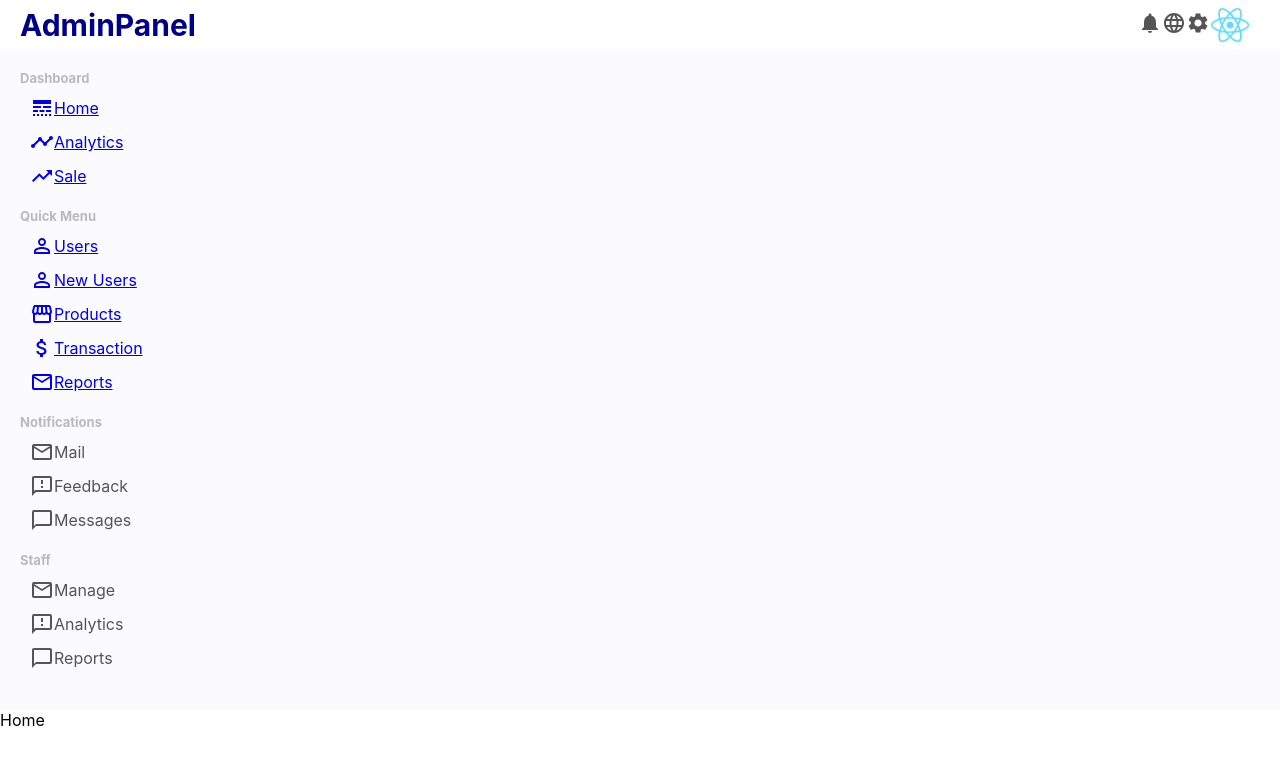
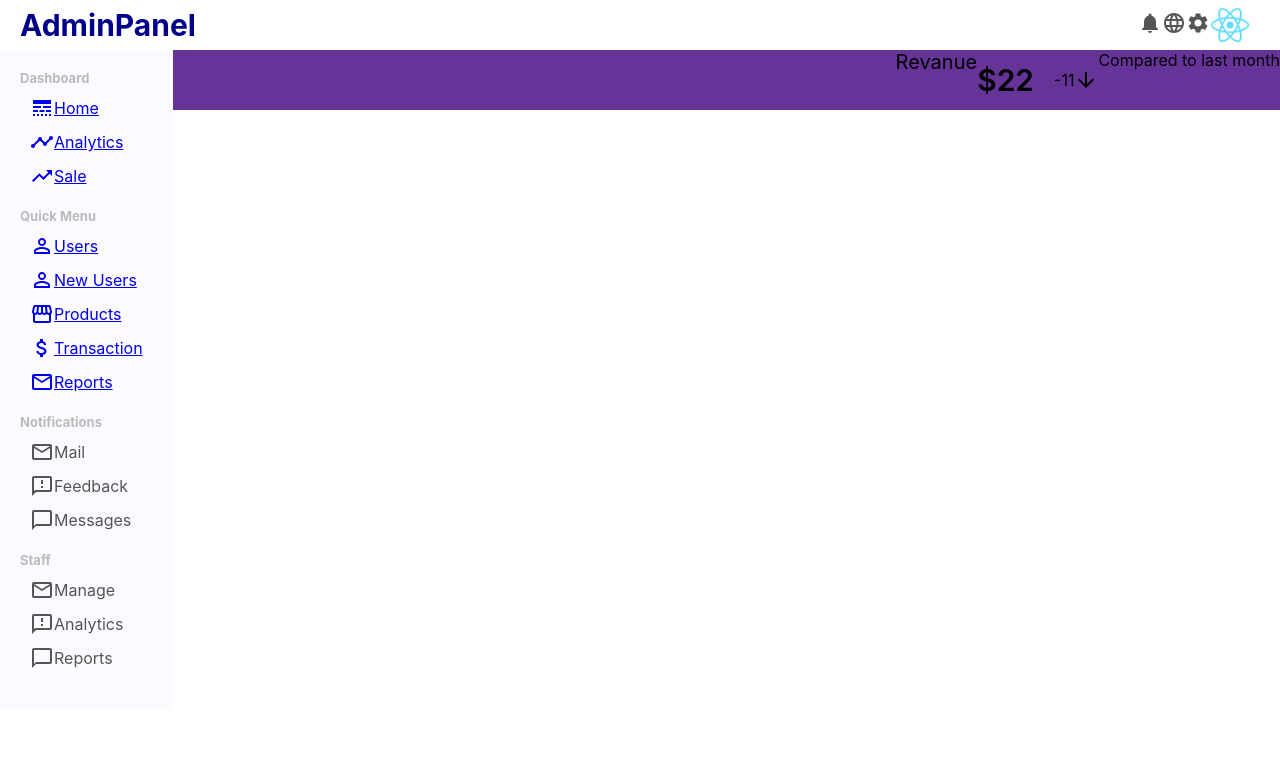
Before and after one commit to mesismart/CmsAdminPanel, a React (Create React App) app: page / in a window 1280 px wide. Shown: the top 764 px of the page. Built offline with nearby package versions, Linux system fonts and the light colour scheme.

Commit message:
added components

```diff
--- /dev/null
+++ b/src/Components/features/Feature.js
@@ -0,0 +1,20 @@
+import React from "react";
+import "./Features.css";
+import ArrowDownwardOutlinedIcon from "@mui/icons-material/ArrowDownwardOutlined";
+import ArrowUpwardOutlinedIcon from "@mui/icons-material/ArrowUpwardOutlined";
+
+export default function Feature() {
+  return (
+    <div className="features">
+      <div className="featureItem"></div>
+      <span className="featureTitle">Revanue</span>
+      <div className="featureContainer">
+        <span className="featureMoney">$22</span>
+        <span className="featureRate">
+          -11 <ArrowDownwardOutlinedIcon className="featureIcon negative" />
+        </span>
+      </div>
+      <span className="featureSub">Compared to last month</span>
+    </div>
+  );
+}
--- /dev/null
+++ b/src/Components/features/Features.css
@@ -0,0 +1,36 @@
+.features{
+    width: 100%;
+    display: flex;
+    justify-content: space-between;
+    background-color: rebeccapurple;
+}
+
+.featureItem{
+    flex:1;
+    margin: 0px 20px;
+    padding: 30px;
+    border-radius: 10px;
+    cursor: pointer;
+}
+
+.featureTitle{
+    font-size: 20px;
+}
+
+.featureContainer{
+    display:flex;
+    align-items: center;
+    margin: 10px 0px;
+
+}
+
+.featureMoney{
+    font-size: 30px;
+    font-weight: 600;
+}
+
+.featureRate{
+    display: flex;
+    align-items: center;
+    margin-left: 20px;
+}
--- a/src/Pages/Home/Home.js
+++ b/src/Pages/Home/Home.js
@@ -1,5 +1,6 @@
 import React from "react";
+import Feature from "../../Components/features/Feature";
 
 export default function Home() {
-  return <div>Home</div>;
+  return <Feature />;
 }
--- a/src/Sidebar/Sidebar.css
+++ b/src/Sidebar/Sidebar.css
@@ -2,7 +2,7 @@
     flex:1;
     height: calc(100vh-50px);
     background-color: rgb(251, 251, 255);
-    position: sticky;
+    position: fixed;
     top:50px;
 }
 
```
